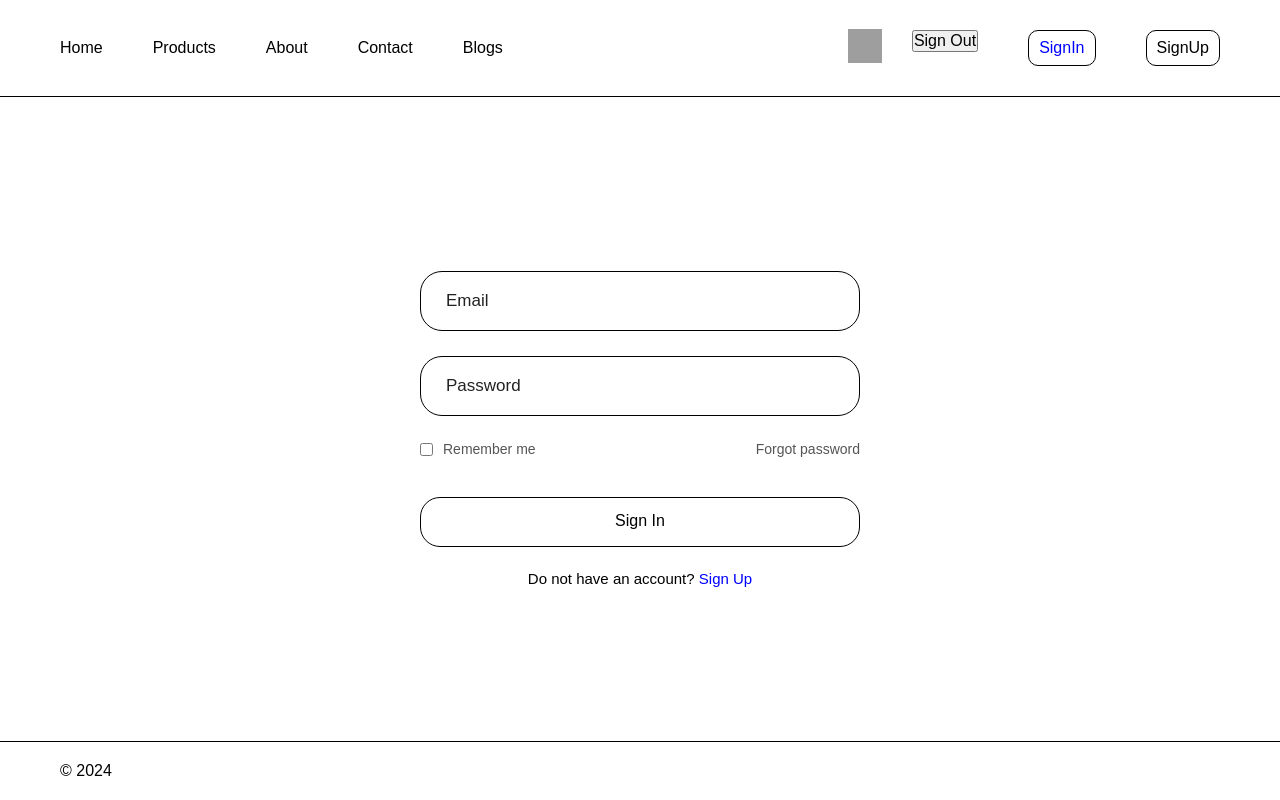
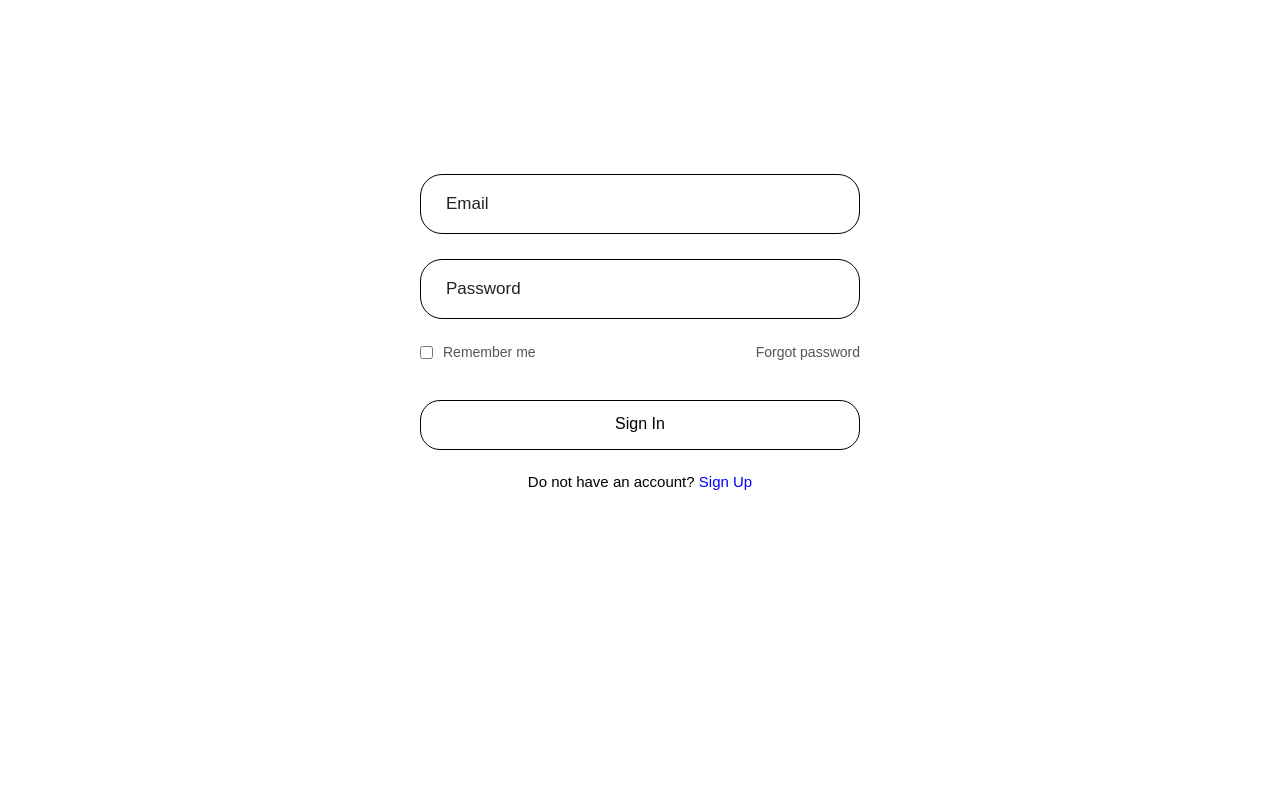
Before and after one commit to BTavkhelidze/tbc, a Next.js app: page /signIn in a window 1280 px wide. Built offline with nearby package versions, Linux system fonts and the light colour scheme; grey boxes are pictures that could not be loaded.

Commit message:
Removed header and footer from nonauthorized users
1. Removed header and footer from main layout;
2. Added header and footer in authPages layout;
3. Removed /signIn and /signUp page navigation links from header.

```diff
--- a/app/(authPages)/layout.js
+++ b/app/(authPages)/layout.js
@@ -3,6 +3,9 @@ import { useEffect, useState } from 'react';
 import { useRouter } from 'next/navigation';
 import styles from '../globals.css';
 import { sessionStatus } from '../../components/utils/session';
+import Header from '@/components/Header/Header';
+import Footer from '@/components/Footer/Footer';
+
 
 export default function AuthLayout({ children }) {
   const router = useRouter();
@@ -26,7 +29,9 @@ export default function AuthLayout({ children }) {
 
   return (
     <div className={styles.layoutContainer}>
+      <Header />
       {children}
+      <Footer />
     </div>
   );
 }
--- a/app/layout.js
+++ b/app/layout.js
@@ -1,7 +1,5 @@
 import localFont from 'next/font/local';
 import './globals.css';
-import Header from '@/components/Header/Header';
-import Footer from '@/components/Footer/Footer';
 import { Suspense } from 'react';
 import Loading from './loading';
 
@@ -26,9 +24,7 @@ export default function RootLayout({ children }) {
     <html lang='en'>
       <body className={`${geistSans.variable} ${geistMono.variable}`}>
         <div className='main_container'>
-          <Header />
           <Suspense fallback={<Loading />}>{children}</Suspense>
-          <Footer />
         </div>
       </body>
     </html>
--- a/components/Header/Header.jsx
+++ b/components/Header/Header.jsx
@@ -48,12 +48,6 @@ const Header = () => {
             <li>
               <button onClick={signOut}>Sign Out</button>
             </li>
-            <li>
-              <NavLink href='/signIn'>SignIn</NavLink>
-            </li>
-            <li>
-              <NavLink href='/signUp'>SignUp</NavLink>
-            </li>
           </ul>
         </nav>
         </div>
```
